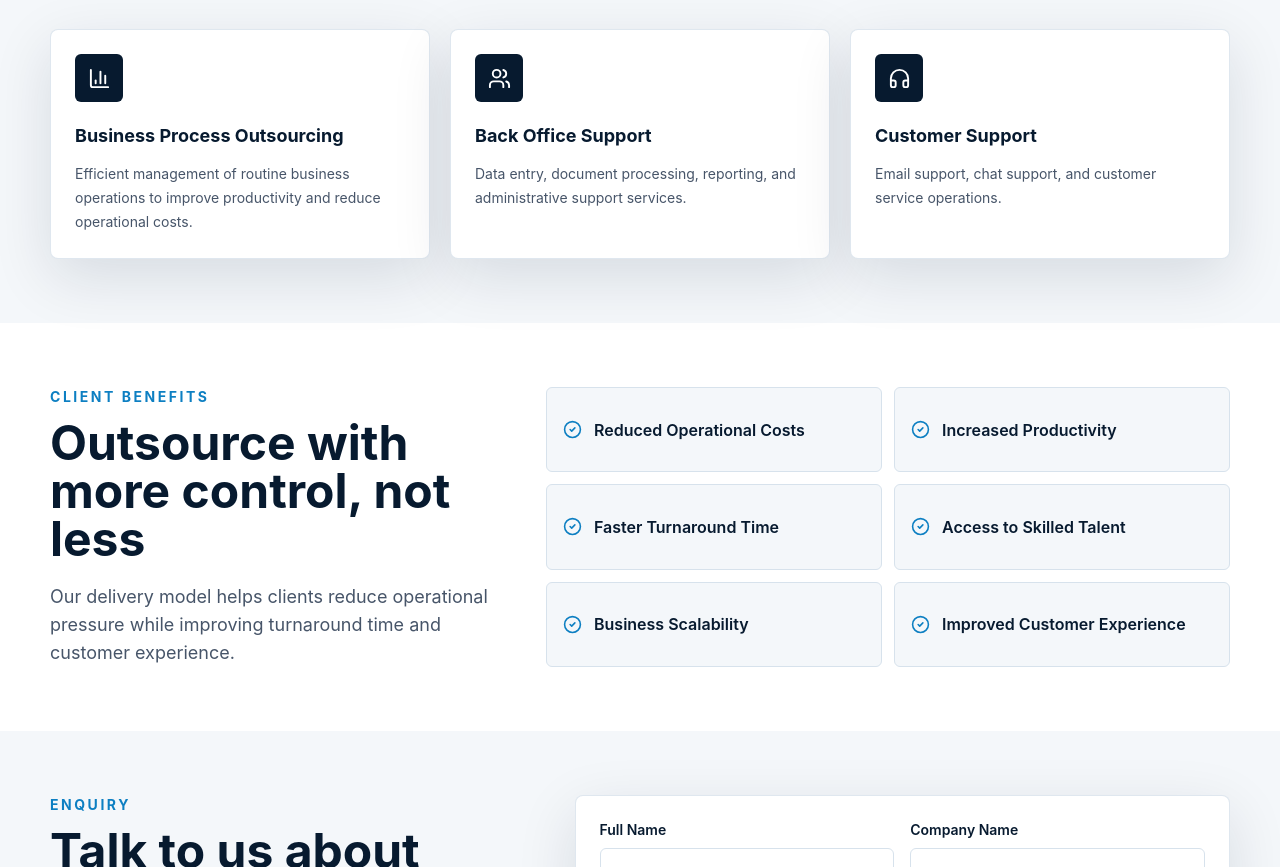
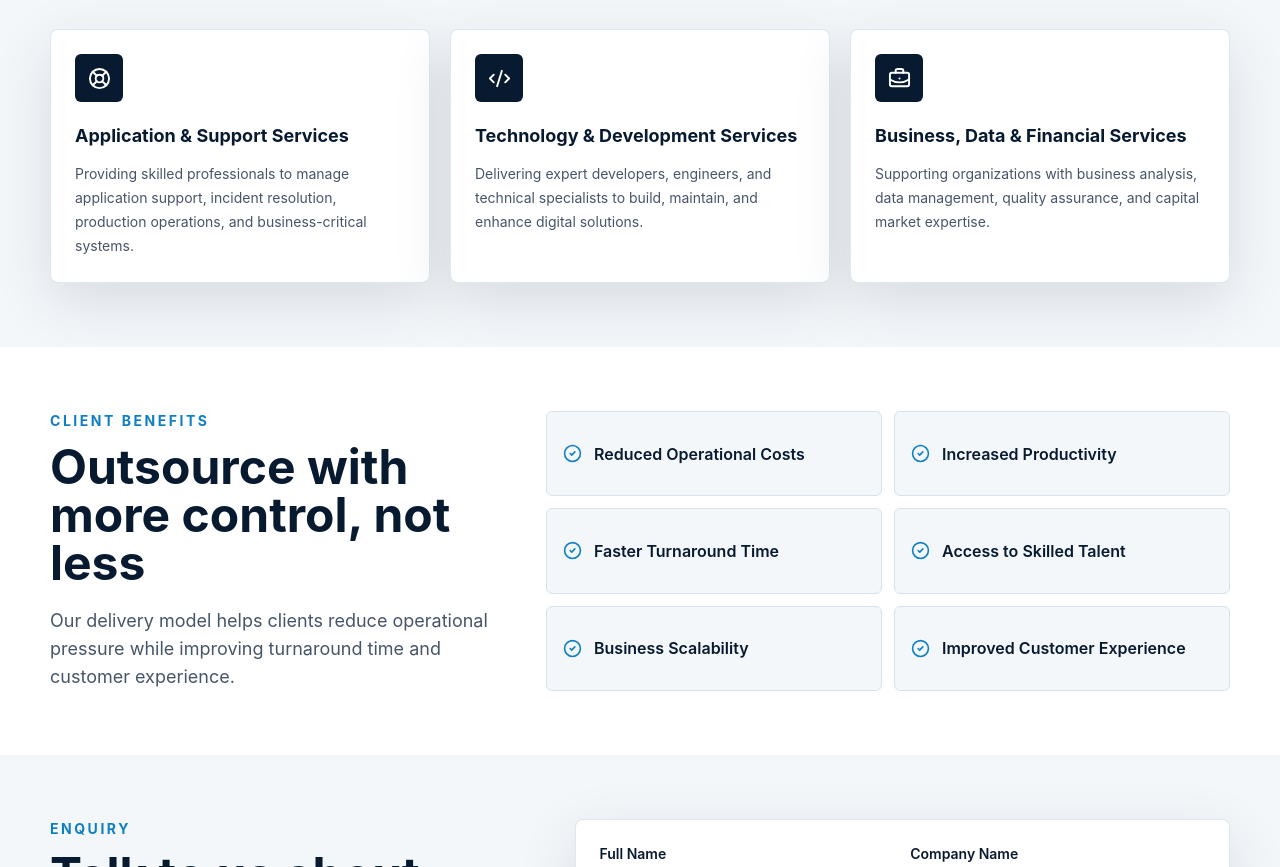
Before and after one commit to gouravrj/Anaya-Global, a React (Vite) app in the folder client/: page / in a window 1280 px wide. Shown: the part 1080-1947 px from the top of the page. Built offline with nearby package versions, Linux system fonts and the light colour scheme; no server answers.

Commit message:
Updated Core services in Home-page

```diff
--- a/client/src/pages/Home.jsx
+++ b/client/src/pages/Home.jsx
@@ -1,15 +1,22 @@
-import { ArrowRight, BarChart3, CheckCircle2, Headphones, ShieldCheck, Users } from 'lucide-react';
+import { ArrowRight, BarChart3, CheckCircle2, Headphones, ShieldCheck, Users, MonitorCog, LifeBuoy, Laptop, Code2, BriefcaseBusiness} from 'lucide-react';
 import { Link } from 'react-router-dom';
 import ContactForm from '../components/ContactForm.jsx';
 import InfoCard from '../components/InfoCard.jsx';
 import SectionHeader from '../components/SectionHeader.jsx';
 import logo from '../assets/anaya-global-logo.png';
 
+
 const services = [
-  [BarChart3, 'Business Process Outsourcing', 'Efficient management of routine business operations to improve productivity and reduce operational costs.'],
-  [Users, 'Back Office Support', 'Data entry, document processing, reporting, and administrative support services.'],
-  [Headphones, 'Customer Support', 'Email support, chat support, and customer service operations.']
+  [LifeBuoy, 'Application & Support Services', 'Providing skilled professionals to manage application support, incident resolution, production operations, and business-critical systems.'],
+  [Code2, 'Technology & Development Services', 'Delivering expert developers, engineers, and technical specialists to build, maintain, and enhance digital solutions.'],
+  [BriefcaseBusiness, 'Business, Data & Financial Services', 'Supporting organizations with business analysis, data management, quality assurance, and capital market expertise.']
 ];
+
+// const services = [
+//   [BarChart3, 'Business Process Outsourcing', 'Efficient management of routine business operations to improve productivity and reduce operational costs.'],
+//   [Users, 'Back Office Support', 'Data entry, document processing, reporting, and administrative support services.'],
+//   [Headphones, 'Customer Support', 'Email support, chat support, and customer service operations.']
+// ];
 
 const benefits = ['Reduced Operational Costs', 'Increased Productivity', 'Faster Turnaround Time', 'Access to Skilled Talent', 'Business Scalability', 'Improved Customer Experience'];
 
```
